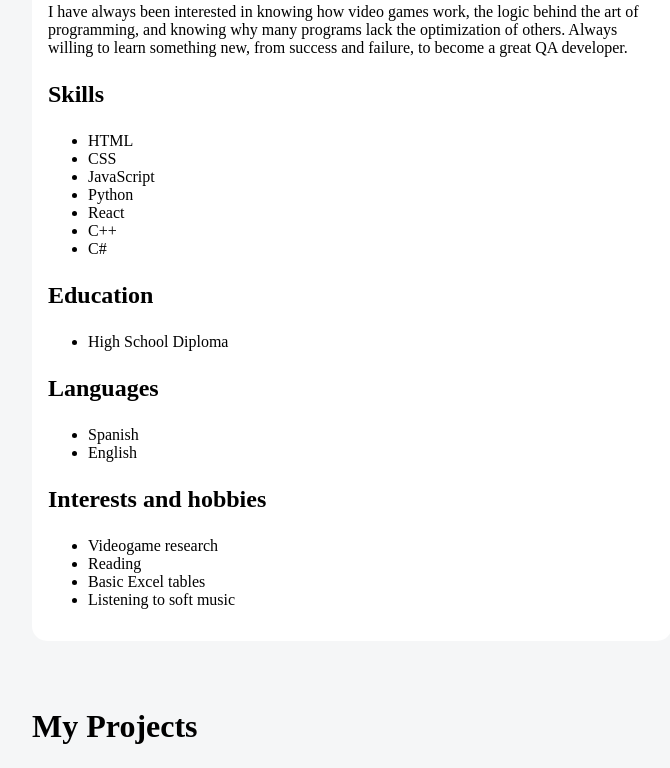
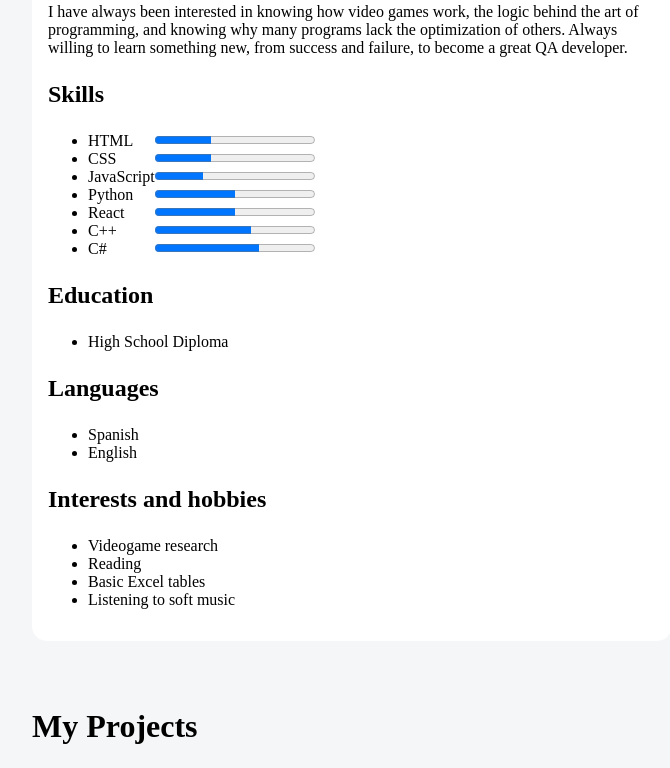
Before and after one commit to DanyElAlgo/portfolio, a plain HTML site: page index.html in a window 1280 px wide. Shown: the part 730-1498 px from the top of the page, without its empty margins (288-958 px from the left). Drawn offline with Linux system fonts and the light colour scheme.

Commit message:
Barritas de progreso en las habilidades
Eso debería ser todo por ahora

```diff
--- a/index.html
+++ b/index.html
@@ -41,14 +41,48 @@
               </p>
               <h3>Skills</h3>
               <ul class="skills-list">
-                <li>HTML</li>
-                <li>CSS</li>
-                <li>JavaScript</li>
-                <li>Python</li>
-                <li>React</li>
-                <li>C++</li>
-                <li>C#</li>
-                <!-- TODO: Give metric bars to all the skills -->
+                <li>
+                  <div>
+                    <span>HTML</span> <progress value="35" max="100"></progress>
+                  </div>
+                </li>
+
+                <li>
+                  <div>
+                    <span>CSS</span> <progress value="35" max="100"></progress>
+                  </div>
+                </li>
+
+                <li>
+                  <div>
+                    <span>JavaScript</span> <progress value="30" max="100"></progress>
+                  </div>
+                </li>
+
+                <li>
+                  <div>
+                    <span>Python</span> <progress value="50" max="100"></progress>
+                  </div>
+                </li>
+
+                <li>
+                  <div>
+                    <span>React</span> <progress value="50" max="100"></progress>
+                  </div>
+                </li>
+
+                <li>
+                  <div>
+                    <span>C++</span> <progress value="60" max="100"></progress>
+                  </div>
+                </li>
+
+                <li>
+                  <div>
+                    <span>C#</span> <progress value="65" max="100"></progress>
+                  </div>
+                </li>
+
               </ul>
               <h3>Education</h3>
               <ul class="education-list">
@@ -154,7 +188,6 @@
                   <label for="phone">Phone:</label>
                   <input type="tel" id="phone" name="phone" required />
                 </div>
-                <!-- TODO: Make letter and input boxes bigger -->
               </div>
               <label for="message">Message:</label>
               <textarea
@@ -176,7 +209,7 @@
       <div class="footer-links">
         <a href="https://www.linkedin.com/in/daniel-roland-pc?utm_source=share&utm_campaign=share_via&utm_content=profile&utm_medium=android_app" target="_blank">LinkedIn</a>
         <a href="https://github.com/DanyElAlgo" target="_blank">GitHub</a>
-        <a href="mailto:eldanielitu@gmail.com" target="_blank">E-mail</a>
+        <a href="mailto:eldanielitu@gmail.com" target="_new">E-mail</a>
       </div>
     </footer>
   </body>
--- a/styles.css
+++ b/styles.css
@@ -149,8 +149,16 @@ h6{
 .contact-form{
     align-items: center;
 }
+.contact-form input{
+    padding: 10px;
+    border-radius: 5px;
+    border: 1px solid #ccc;
+}
+
 .contact-form textarea{
     min-width: 75%;
+    border-radius: 5px;
+    border: 1px solid #ccc;
 }
 
 footer{
@@ -167,3 +175,12 @@ footer{
     display: flex;
     flex-wrap: wrap;
 }
+
+.skills-list li {
+    width:40%;
+}
+
+.skills-list li div{
+    display: flex;
+    justify-content: space-between;
+}
```
